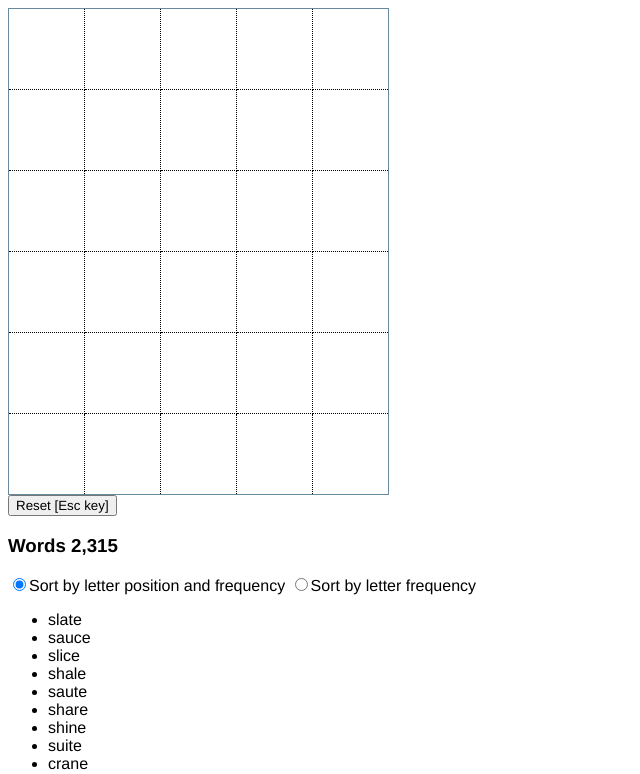
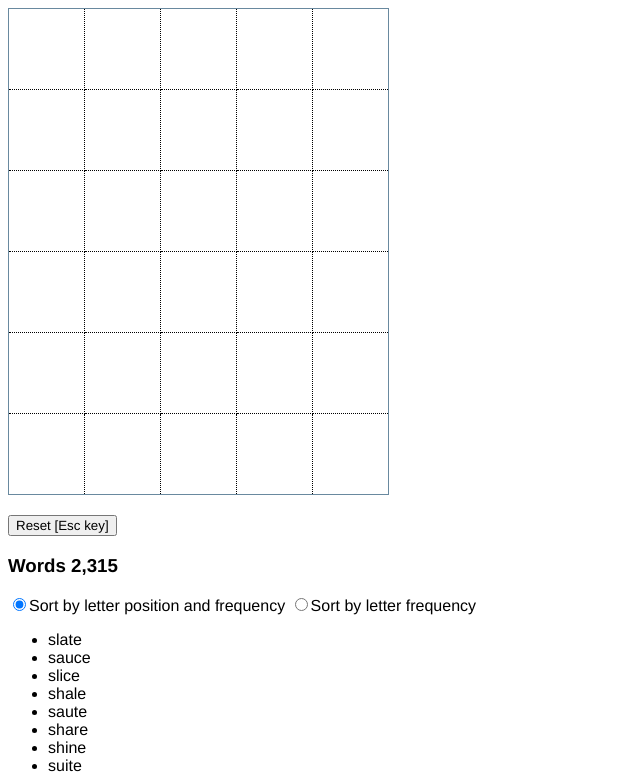
Before and after one commit to blowhacker/wordlesolver, a Flask app: page /grid in a window 1280 px wide. Shown: the top 774 px of the page, without its empty margins (0-640 px from the left). Run offline with Flask 2, Linux system fonts and the light colour scheme.

Commit message:
grid layout working/even better/reset added

```diff
--- a/code/templates/grid.html
+++ b/code/templates/grid.html
@@ -61,12 +61,16 @@
         background-color: white;
         color: black;
     }
+
+    button.reset {
+        margin-top: 20px;
+    }
 </style>
 
 <body>
     <div id="main"></div>
 
-    <button onclick="reset()">Reset [Esc key]</button>
+    <button class="reset" onclick="reset()">Reset [Esc key]</button>
 
     <h3>Words <span id="word_count"></span><span id="loading"></span></h1>
         <div>
@@ -148,6 +152,9 @@
             if (ele) {
                 rotateStyle(ele)
             }
+        }
+        if (keyCode == 27) { //esc
+            reset()
         }
     }
     let cssGridColourClasses = ['grey', 'orange', 'green', 'white']
@@ -247,4 +254,8 @@
     }
 
     setInterval(getWords, 100)
+
+    function reset() {
+        window.location.href = window.location.href;
+    }
 </script>
--- a/code/templates/index.html
+++ b/code/templates/index.html
@@ -118,7 +118,7 @@
         e = e || window.event;
         let keyCode = e.which || e.keyCode
         switch (keyCode) {
-            case 27: //Your Code Here (13 is ascii code for 'ENTER')
+            case 27: //escape key
                 reset()
                 break;
             case 49:
```
